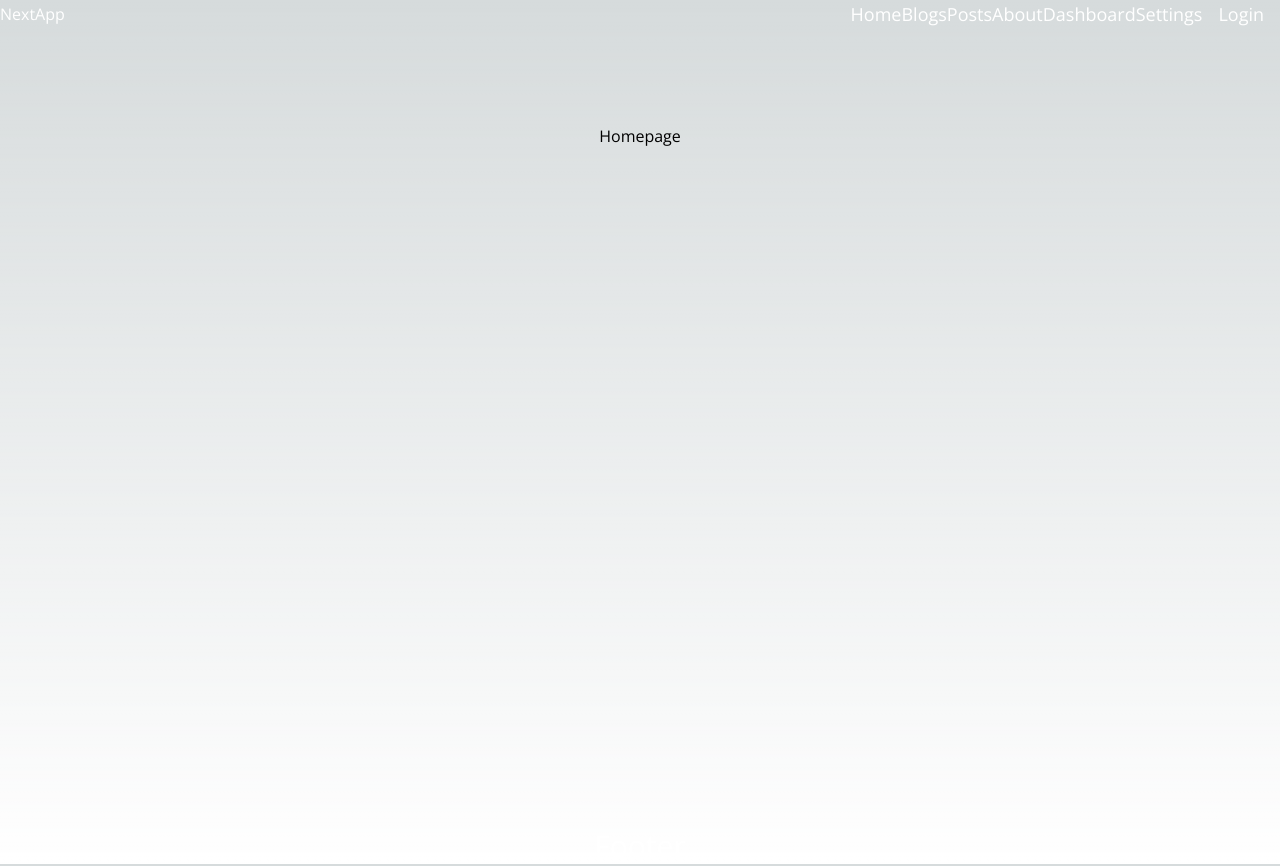
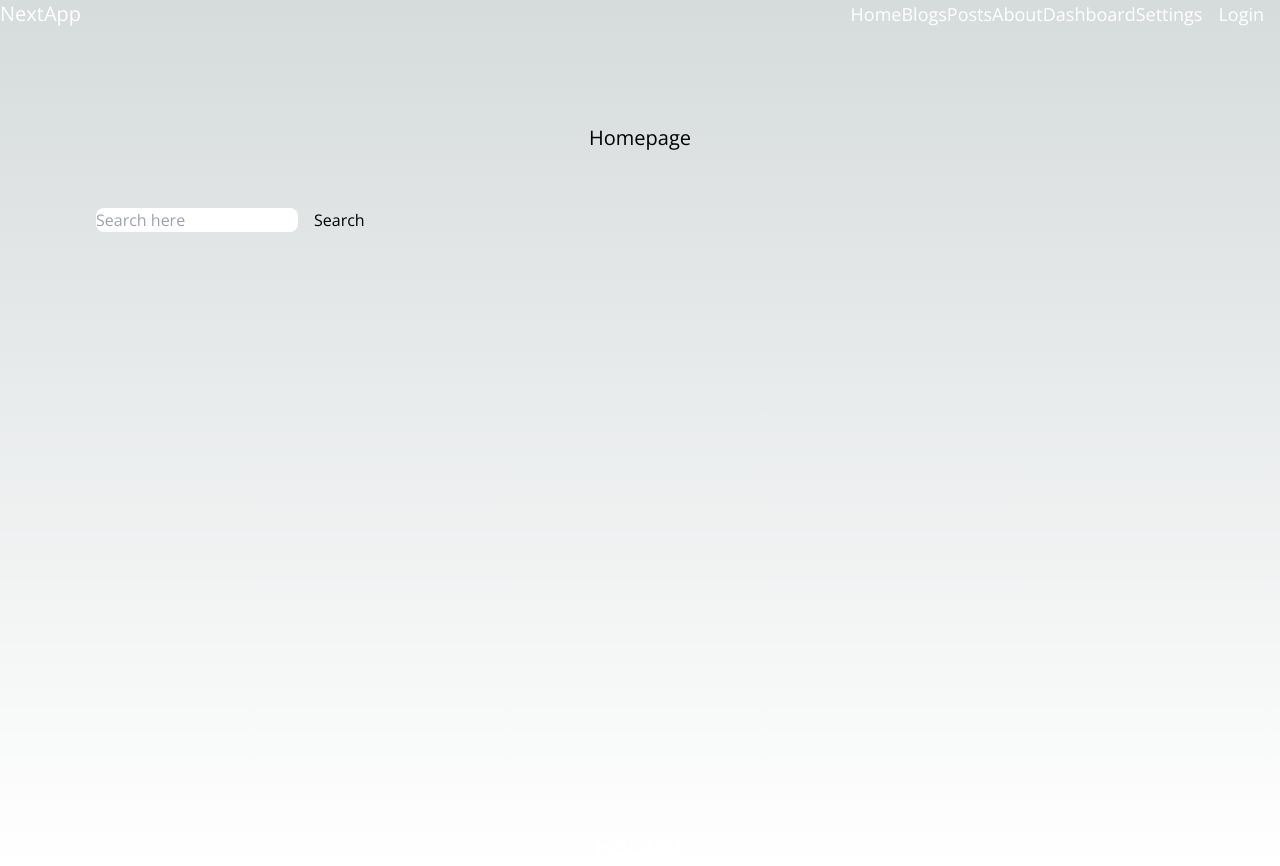
Before and after one commit to hasibulislamha01/First-Next-Project, a Next.js app: page / in a window 1280 px wide. Built offline with nearby package versions, Linux system fonts and the light colour scheme.

Commit message:
searchbox added

```diff
--- /dev/null
+++ b/src/Components/SearchFunction.jsx
@@ -0,0 +1,27 @@
+"use client"
+import React from 'react';
+
+const SearchFunction = () => {
+
+    const handleSearch = (e) => {
+        e.preventDefault()
+        console.log('Searching')
+    }
+
+    return (
+        <form onSubmit={handleSearch} className=''>
+            <input
+                type="text"
+                className='p-2 rounded-lg outline-none'
+                placeholder='Search here'
+            />
+            <button
+                type='submit'
+                className='py-2 px-4 bg-red-400 rounded-md'>
+                Search
+            </button>
+        </form>
+    );
+};
+
+export default SearchFunction;
--- a/src/Components/SharedComponents/NavBar.jsx
+++ b/src/Components/SharedComponents/NavBar.jsx
@@ -52,7 +52,7 @@ const NavBar = () => {
                         )
                     }
                     <Link href={'/login'}>
-                        <button className='btn px-4 py-1 bg-red-400 rounded-md'>Login</button>
+                        <button className='px-4 py-1 bg-red-400 rounded-md'>Login</button>
                     </Link>
                 </ul>
             </div>
--- a/src/app/page.js
+++ b/src/app/page.js
@@ -1,11 +1,13 @@
+import SearchFunction from "@/Components/SearchFunction";
 import Image from "next/image";
 
 export default function Home() {
   return (
-    <main className="flex min-h-screen flex-col items-center justify-between p-24">
-      <div>
+    <main className="flex min-h-screen flex-col gap-12 p-24">
+      <div className="text-center text-xl ">
         Homepage
       </div>
+      <SearchFunction></SearchFunction>
     </main>
   );
 }
--- a/tailwind.config.js
+++ b/tailwind.config.js
@@ -14,5 +14,17 @@ module.exports = {
       },
     },
   },
-  plugins: [],
+  plugins: [
+    require( 'daisyui' )
+  ],
+  daisyui: {
+    themes: false, // false: only light + dark | true: all themes | array: specific themes like this ["light", "dark", "cupcake"]
+    darkTheme: "light", // name of one of the included themes for dark mode
+    base: true, // applies background color and foreground color for root element by default
+    styled: true, // include daisyUI colors and design decisions for all components
+    utils: true, // adds responsive and modifier utility classes
+    prefix: "", // prefix for daisyUI classnames (components, modifiers and responsive class names. Not colors)
+    logs: true, // Shows info about daisyUI version and used config in the console when building your CSS
+    themeRoot: ":root", // The element that receives theme color CSS variables
+  },
 };
```
